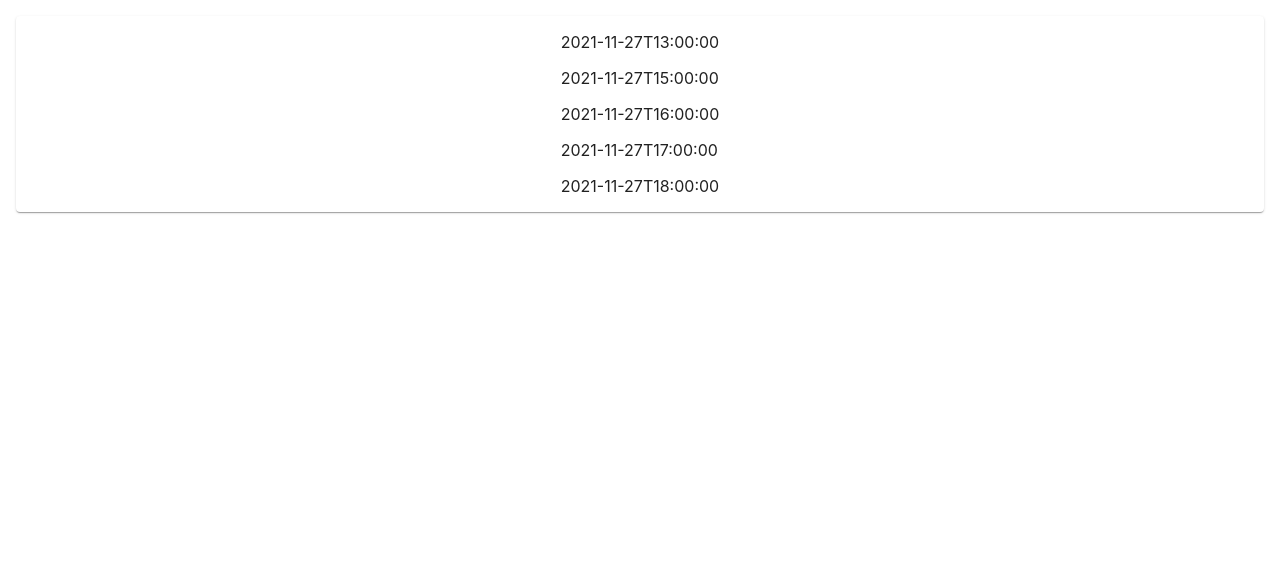
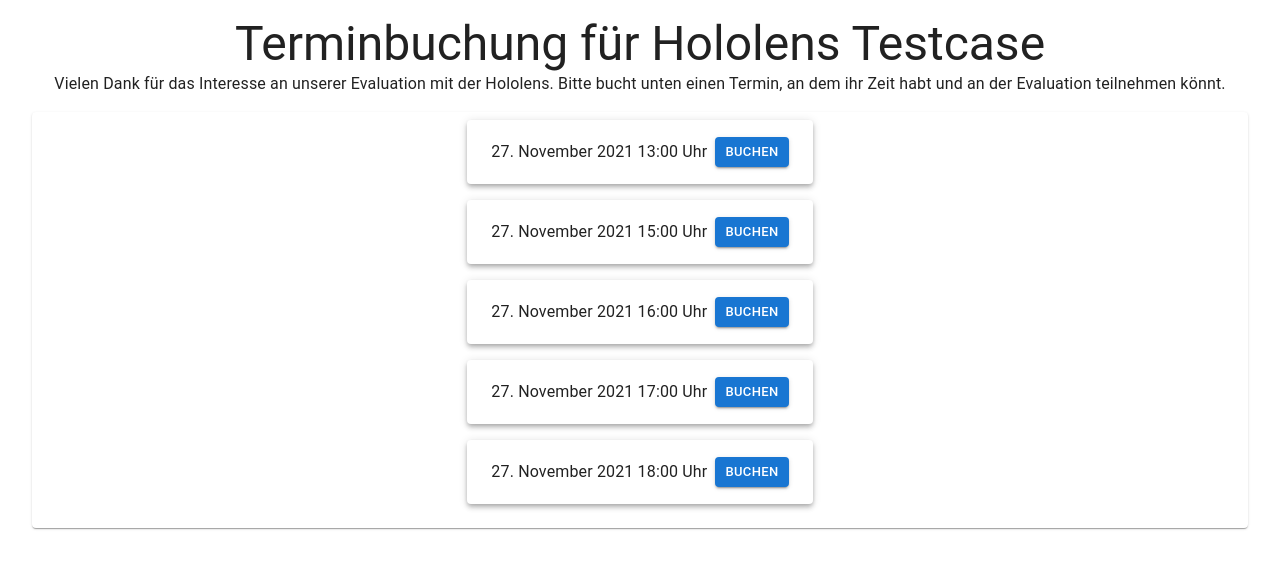
Before and after one commit to GrimmV/termin-management-arika, a React (Create React App) app: page / in a window 1280 px wide. Shown: the top 568 px of the page. Built offline with nearby package versions, Linux system fonts and the light colour scheme.

Commit message:
First version of frontend

```diff
--- a/src/App.js
+++ b/src/App.js
@@ -3,7 +3,9 @@
 
 function App() {
   return (
-    <div className="App">
+    <div className="App"
+      style={{margin: "1rem"}}
+    >
         <Main/>
     </div>
   );
--- /dev/null
+++ b/src/BookingConfirmation.js
@@ -0,0 +1,32 @@
+import { Typography, Paper, Button } from '@mui/material';
+import React from 'react';
+
+const style = {
+    position: 'absolute',
+    display: "grid",
+    top: '50%',
+    left: '50%',
+    transform: 'translate(-50%, -50%)',
+    maxWidth: 400,
+    bgcolor: 'background.paper',
+    p: {
+        xs: 1,
+        sm: 2,
+    }
+};
+
+export default function BookingConfirmation(props) {
+    return(
+        <Paper sx={style}>
+            <Typography align="center">
+                Vielen Dank {props.nick}!
+            </Typography>
+            <Typography align="center">
+                Du bist jetzt für den {props.date} gebucht.
+            </Typography>
+            <Button
+                sx={{marginTop: 2}}
+                variant="contained" onClick={props.handleClose}>Verstanden</Button>
+        </Paper>
+    )
+}
--- /dev/null
+++ b/src/BookingRequest.js
@@ -0,0 +1,78 @@
+import React, {useState} from 'react';
+import { TextField, Typography, Paper, Button, Popover } from '@mui/material';
+
+const style = {
+    position: 'absolute',
+    display: "grid",
+    top: '50%',
+    left: '50%',
+    transform: 'translate(-50%, -50%)',
+    minWidth: {
+        xs: "80%",
+        sm: "0"
+    },
+    maxWidth: 400,
+    bgcolor: 'background.paper',
+    p: {
+        xs: 1,
+        sm: 2,
+    }
+};
+
+export default function BookingRequest(props) {
+
+    const [userIdentifier, setUserIdentifier] = useState("");
+    const [anchorEl, setAnchorEl] = useState(null);
+
+    const popoverOpen = Boolean(anchorEl);
+    const popoverId = popoverOpen ? 'simple-popover' : undefined;
+
+    const handleClosePopover = e => {
+        setAnchorEl(null);
+    }
+
+    const handleBooking = (e) => {
+        if (userIdentifier.length > 2)
+            props.confirmBooking(userIdentifier);
+        else {
+            setAnchorEl(e.currentTarget);
+        }
+    }
+
+    return(
+        <Paper sx={style}>
+            <Typography align="center">Ausgewähltes Datum: </Typography>
+            <Typography align="center" sx={{marginBottom: 2, fontWeight: "500"}}>{props.date}</Typography>
+            <Typography align="center"
+                sx={{marginBottom: 2}}
+            >Bitte gib einen (fiktiven) Namen zur Buchung an, um dich damit identifizieren zu können</Typography>
+            <TextField value={userIdentifier} onChange={e => setUserIdentifier(e.target.value)} />
+            <Button onClick={handleBooking} variant="contained"
+                sx={{
+                    marginTop: 2
+                }}
+            >Buchung abschließen</Button>
+            <Popover
+                id={popoverId}
+                open={popoverOpen}
+                anchorEl={anchorEl}
+                onClose={handleClosePopover}
+                anchorOrigin={{
+                    vertical: 'bottom',
+                    horizontal: 'center'
+                }}
+                transformOrigin={{
+                    vertical: "top",
+                    horizontal: "center"
+                }}
+            >
+                <Typography align="center" sx={{p: 2}}>Der Name muss mindestens 3 Zeichen lang sein</Typography>
+            </Popover>
+            <Button onClick={props.handleClose} variant="contained" color="error"
+                sx={{
+                    marginTop: 2
+                }}
+            >Zurück</Button>
+        </Paper>
+    )
+}
--- /dev/null
+++ b/src/ConfirmationModal.js
@@ -0,0 +1,22 @@
+import React, { useState } from 'react';
+import BookingConfirmation from './BookingConfirmation';
+import BookingRequest from './BookingRequest';
+
+
+export default function ConfirmationModal(props) {
+
+    const [bookingConfirmed, setBookingConfirmed] = useState(false);
+    const [submittedIdentifier, setSubmittedIdentifier] = useState("");
+
+    const confirmBooking = (identifier) => {
+        setBookingConfirmed(true);
+        setSubmittedIdentifier(identifier);
+    }
+
+    return(
+        bookingConfirmed
+        ? <BookingConfirmation handleClose={props.handleClose} nick={submittedIdentifier} date={props.date}/>
+        : <BookingRequest date={props.date} confirmBooking={confirmBooking} handleClose={props.handleClose}/>
+    )
+
+}
--- /dev/null
+++ b/src/ListItemComponent.js
@@ -0,0 +1,55 @@
+import { Paper, ListItem, ListItemText, Button, Modal } from '@mui/material';
+import React, {useState} from 'react';
+import ConfirmationModal from './ConfirmationModal';
+
+const monthMapping = [
+    "Januar", "Februar", "März", "April", "Mai", "Juni",
+    "Juli", "August", "September", "Oktober", "November", "Dezember"
+]
+
+export default function ListItemComponent(props) {
+
+    const [open, setOpen] = useState(false);
+    const handleOpen = () => setOpen(true);
+    const handleClose = () => setOpen(false);
+
+    const formatDate = (date) => {
+        return(
+            date.getDate().toString().padStart(2, "0") + ". " +
+            monthMapping[date.getMonth()] + " " +
+            date.getFullYear() + " " +
+            date.getHours().toString().padStart(2, "0") + ":" +
+            date.getMinutes().toString().padStart(2, "0") + " Uhr"
+        )
+    }
+
+    const handleBooking = () => {
+        handleOpen();
+    }
+
+    return(
+        <Paper
+            elevation={4}
+            sx={{
+                marginBottom: 2,
+                padding: 1
+            }}
+        >
+            <ListItem key={Date.parse(props.termin)}>
+                <ListItemText
+                    sx={{marginRight: 1}}
+                >
+                    {formatDate(props.termin)}
+                </ListItemText>
+                <Button onClick={handleBooking} variant="contained"  size="small">Buchen</Button>
+            </ListItem>
+
+            <Modal
+                open={open}
+                onClose={handleClose}
+            >
+                <ConfirmationModal handleClose={handleClose} date={formatDate(props.termin)}/>
+            </Modal>
+        </Paper>
+    )
+}
--- a/src/Main.js
+++ b/src/Main.js
@@ -1,5 +1,6 @@
 import React, { useEffect, useState } from 'react';
-import {Paper, List, ListItem} from '@mui/material';
+import {Paper, List, Typography} from '@mui/material';
+import ListItemComponent from './ListItemComponent';
 
 const dummy_data = {
     "moeglicheTermine": {
@@ -17,6 +18,7 @@
     }
 }
 
+
 export default function Main() {
 
     const [offeneTermine, setOffeneTermine] = useState([]);
@@ -25,7 +27,7 @@
         let data = []
         for (let terminKey in dummy_data["moeglicheTermine"]) {
             if (checkIfTerminOffen(terminKey, dummy_data["geschlosseneTermine"])) {
-                data.push(dummy_data["moeglicheTermine"][terminKey]["datum"])
+                data.push(new Date(dummy_data["moeglicheTermine"][terminKey]["datum"]))
             }
         }
         setOffeneTermine(data);
@@ -42,13 +44,19 @@
         const items = [];
         for (let termin of offeneTermine) {
             items.push(
-                <ListItem>{termin}</ListItem>
+                <ListItemComponent key={Date.parse(termin)} termin={termin}/>
             )
         }
         return items;
     }
 
     return(
+        <Paper elevation={0}>
+            <Typography variant="h3">Terminbuchung für Hololens Testcase</Typography>
+            <Typography>
+                Vielen Dank für das Interesse an unserer Evaluation mit der Hololens.
+                Bitte bucht unten einen Termin, an dem ihr Zeit habt und an der Evaluation teilnehmen könnt.
+            </Typography>
             <Paper
                 sx={{
                     display: "flex",
@@ -58,12 +66,11 @@
                 }}
             >
             <List
-                xs={{
-                    // width: "20rem"
-                }}
+                sx={{display: "block"}}
             >
                 {createListItems()}
             </List>
             </Paper>
+        </Paper>
     )
 }
```
Lines whose indentation alone changed are shown as unchanged.
